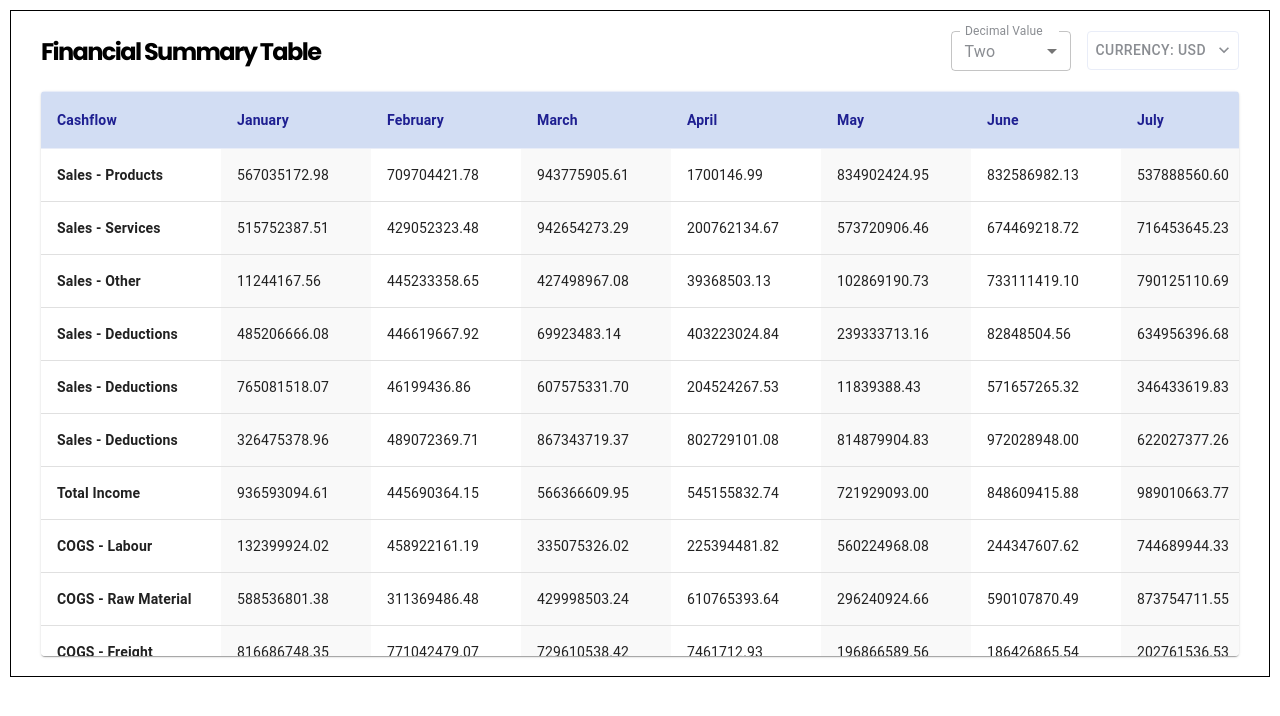
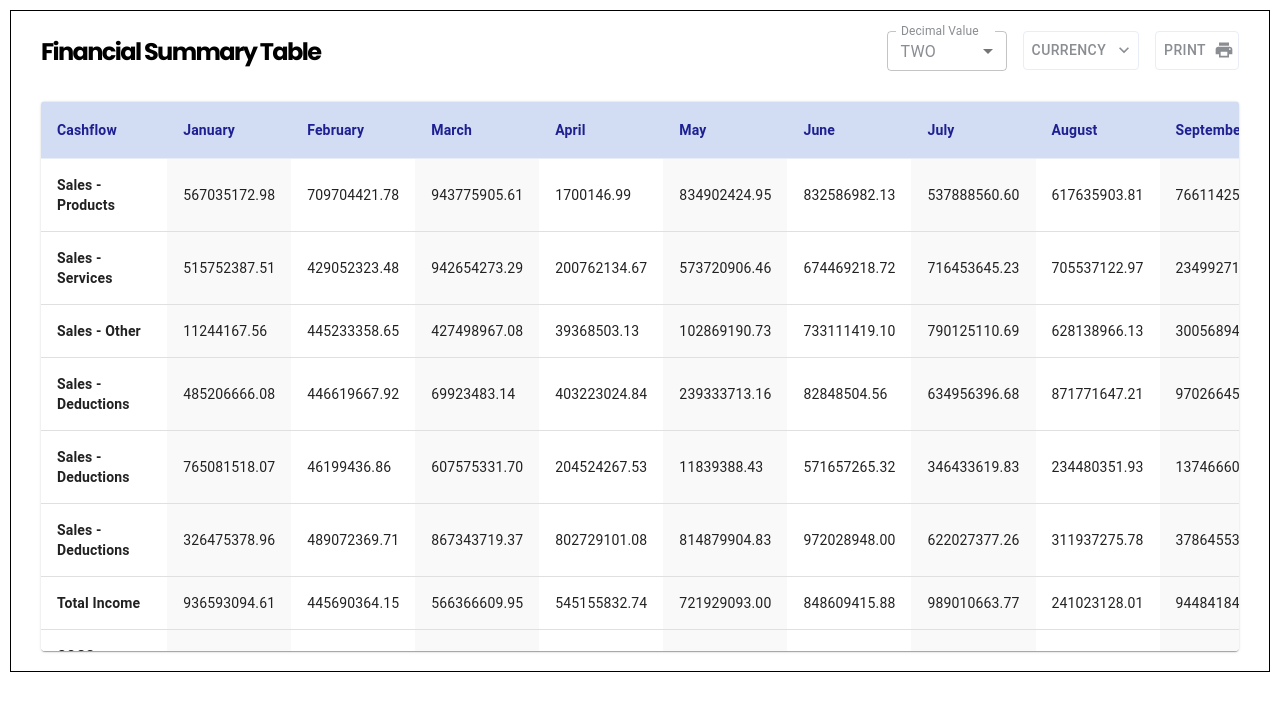
Before and after one commit to barkha-gupta/the-kaptive, a React (Vite) app: page / in a window 1280 px wide. Shown: the top 716 px of the page. Built offline with nearby package versions, Linux system fonts and the light colour scheme.

Commit message:
feat: print functionality

```diff
--- a/package.json
+++ b/package.json
@@ -14,9 +14,11 @@
     "@emotion/styled": "^11.11.5",
     "@mui/icons-material": "^5.15.19",
     "@mui/material": "^5.15.19",
+    "jspdf": "^2.5.1",
     "material-ui-popup-state": "^5.1.2",
     "react": "^18.2.0",
-    "react-dom": "^18.2.0"
+    "react-dom": "^18.2.0",
+    "react-to-print": "^2.15.1"
   },
   "devDependencies": {
     "@types/react": "^18.2.66",
--- a/src/App.css
+++ b/src/App.css
@@ -4,7 +4,7 @@
   margin: 10px;
 }
 header {
-  padding-bottom: 20px;
+  padding-bottom: 30px;
   letter-spacing: -0.1rem;
   display: flex;
   justify-content: space-between;
--- a/src/components/FinancialSummaryTable.jsx
+++ b/src/components/FinancialSummaryTable.jsx
@@ -1,4 +1,4 @@
-import React, { useEffect, useState } from "react";
+import React, { useState, useRef } from "react";
 import data from "../data/tableData.json";
 import Table from "@mui/material/Table";
 import TableBody from "@mui/material/TableBody";
@@ -8,11 +8,12 @@ import TableHead from "@mui/material/TableHead";
 import TableRow from "@mui/material/TableRow";
 import Paper from "@mui/material/Paper";
 
-import { styled, alpha } from "@mui/material/styles";
+import { styled } from "@mui/material/styles";
 import Button from "@mui/material/Button";
 import Menu from "@mui/material/Menu";
 import MenuItem from "@mui/material/MenuItem";
 import KeyboardArrowDownIcon from "@mui/icons-material/KeyboardArrowDown";
+import PrintIcon from "@mui/icons-material/Print";
 
 import InputLabel from "@mui/material/InputLabel";
 import FormControl from "@mui/material/FormControl";
@@ -21,6 +22,8 @@ import Select from "@mui/material/Select";
 import AttachMoneyIcon from "@mui/icons-material/AttachMoney";
 import EuroIcon from "@mui/icons-material/Euro";
 import CurrencyPoundIcon from "@mui/icons-material/CurrencyPound";
+
+import { useReactToPrint } from "react-to-print";
 
 const StyledMenu = styled((props) => (
   <Menu
@@ -51,12 +54,6 @@ const StyledMenu = styled((props) => (
         color: theme.palette.text.secondary,
         marginRight: theme.spacing(1.5),
       },
-      //   "&:active": {
-      //     backgroundColor: alpha(
-      //       theme.palette.primary.main,
-      //       theme.palette.action.selectedOpacity
-      //     )
-      //   },
     },
   },
 }));
@@ -68,6 +65,8 @@ const FinancialSummaryTable = () => {
 
   const [currency, setCurrency] = useState("USD");
   const [decimalValue, setDecimalValue] = useState(2);
+
+  const componentRef = useRef();
 
   const handleClick = (event) => {
     setAnchorEl(event.currentTarget);
@@ -94,6 +93,12 @@ const FinancialSummaryTable = () => {
         return value;
     }
   };
+
+  const handlePrint = useReactToPrint({
+    content: () => componentRef.current,
+    onAfterPrint: () => alert("Print successful!"),
+    onPrintError: (error) => alert(`Print error: ${error}`),
+  });
 
   const columnData = [
     "Cashflow",
@@ -129,9 +134,9 @@ const FinancialSummaryTable = () => {
                 onChange={handleDecimalChange}
                 sx={{ color: "#8a8d92" }}
               >
-                <MenuItem value={0}>Zero</MenuItem>
-                <MenuItem value={1}>One</MenuItem>
-                <MenuItem value={2}>Two</MenuItem>
+                <MenuItem value={0}>ZERO</MenuItem>
+                <MenuItem value={1}>ONE</MenuItem>
+                <MenuItem value={2}>TWO</MenuItem>
               </Select>
             </FormControl>
           </div>
@@ -146,12 +151,13 @@ const FinancialSummaryTable = () => {
               onClick={handleClick}
               endIcon={<KeyboardArrowDownIcon />}
               sx={{
+                maxWidth: 120,
                 backgroundColor: "white",
                 color: "#8a8d92",
                 border: "0.5px solid #e9edf8",
               }}
             >
-              Currency: {currency}
+              Currency
             </Button>
             <StyledMenu
               id="currency-menu"
@@ -176,21 +182,40 @@ const FinancialSummaryTable = () => {
               </MenuItem>
             </StyledMenu>
           </div>
+
+          <div>
+            <Button
+              endIcon={<PrintIcon />}
+              sx={{
+                maxWidth: 120,
+                backgroundColor: "white",
+                color: "#8a8d92",
+                border: "0.5px solid #e9edf8",
+              }}
+              onClick={handlePrint}
+            >
+              Print
+            </Button>
+          </div>
         </div>
       </header>
 
       <TableContainer
         sx={{
-          maxWidth: "1235px",
-          maxHeight: "565px",
-          overflow: "auto",
+          maxWidth: "100%",
+          maxHeight: "calc(100vh - 250px)",
           "&::-webkit-scrollbar": {
             display: "none",
+            "@media print": {
+              maxWidth: "210mm",
+              maxHeight: "290mm",
+              margin: "20px",
+            },
           },
         }}
         component={Paper}
       >
-        <Table stickyHeader>
+        <Table stickyHeader ref={componentRef}>
           <TableHead>
             <TableRow>
               {columnData.map((colName, i) => (
@@ -215,7 +240,11 @@ const FinancialSummaryTable = () => {
           <TableBody>
             {tableData.map((row, index) => (
               <TableRow key={index}>
-                <TableCell sx={{ minWidth: "180px", fontWeight: 600 }}>
+                <TableCell
+                  sx={{
+                    fontWeight: 600,
+                  }}
+                >
                   {row.Overhead}
                 </TableCell>
                 {[
@@ -236,8 +265,10 @@ const FinancialSummaryTable = () => {
                     key={month}
                     sx={{
                       border: "1px solid ##f1f1f1",
-                      minWidth: "150px",
                       backgroundColor: i % 2 === 0 ? "#f9f9f9" : "inherit",
+                      "@media print": {
+                        fontSize: "0.8rem",
+                      },
                     }}
                   >
                     {convertValue(row[month], currency).toFixed(decimalValue)}
```
Also changed, not shown: 1 other file (tests, documents, lock files or other folders).
